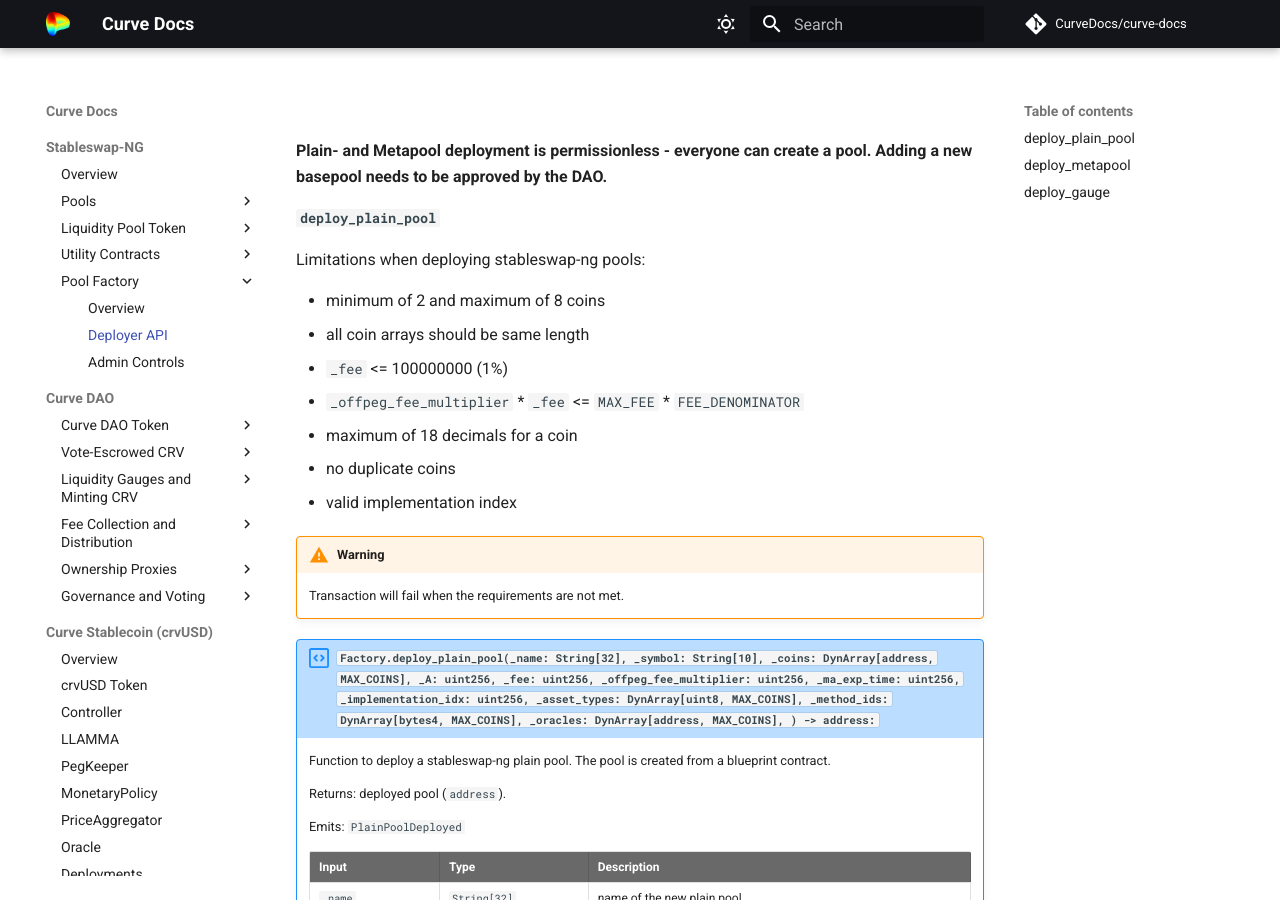
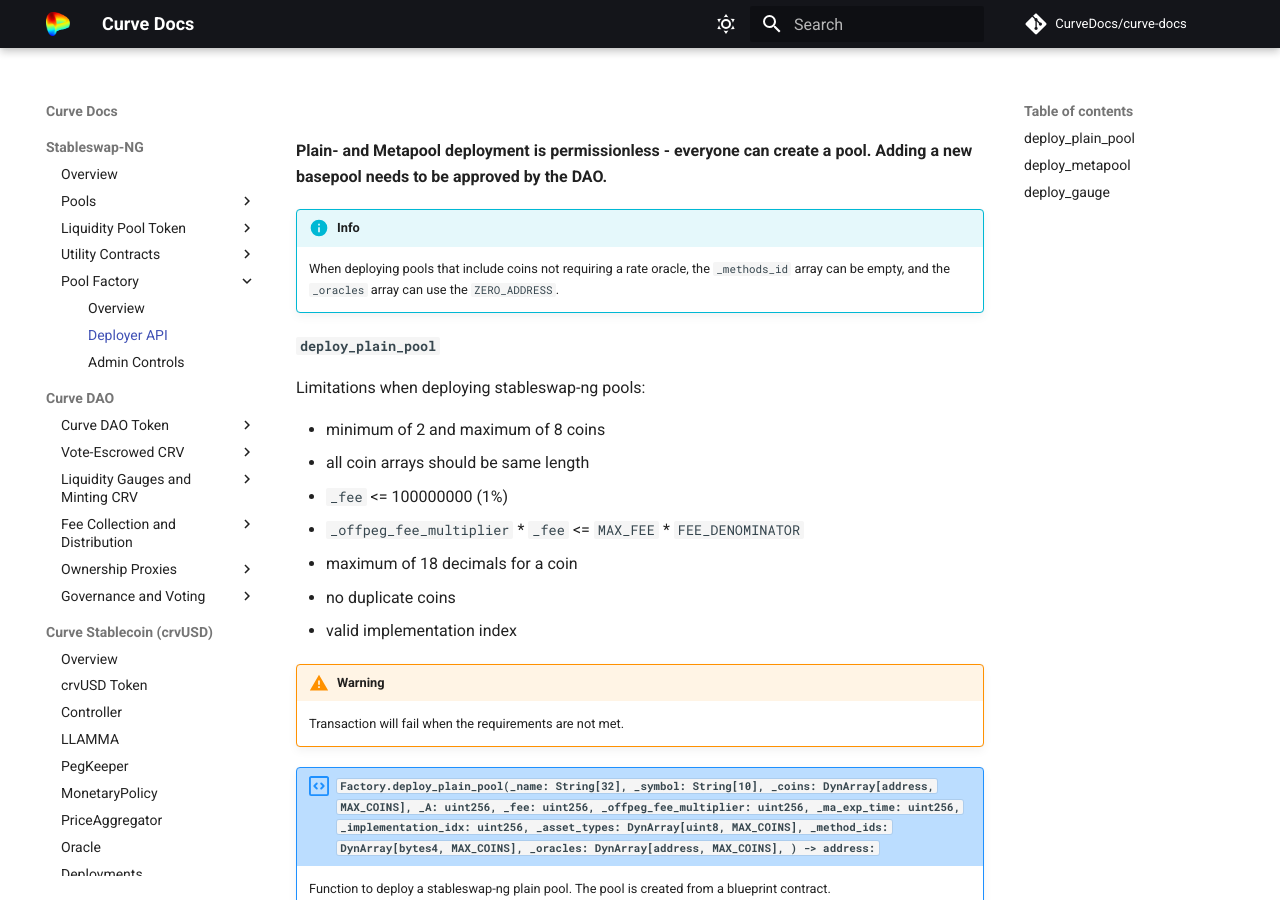
Before and after one commit to CurveDocs/curve-docs, an MkDocs documentation site: the page built from docs/stableswap-ng_exchange/factory/deploy.md, in a window 1280 px wide and 900 px high. Built offline with MkDocs 1.6.1 and Material for MkDocs 9.7.7, drawn with Linux system fonts in a browser that asks for light colours; comment, search, counter and statistics services are not loaded.

Commit message:
add info for _method_ids and _oracles

```diff
--- a/docs/stableswap-ng_exchange/factory/deploy.md
+++ b/docs/stableswap-ng_exchange/factory/deploy.md
@@ -2,6 +2,8 @@
 
 **Plain- and Metapool deployment is permissionless - everyone can create a pool. Adding a new basepool needs to be approved by the DAO.**
 
+!!!info
+    When deploying pools that include coins not requiring a rate oracle, the `_methods_id` array can be empty, and the `_oracles` array can use the `ZERO_ADDRESS`.
 
 ### `deploy_plain_pool`
 Limitations when deploying stableswap-ng pools:
```
